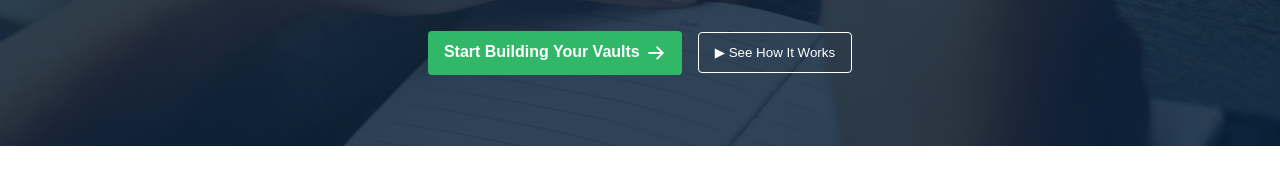
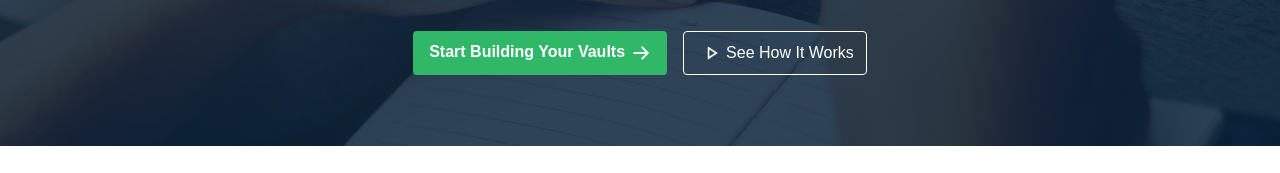
Before and after one commit to Irfan-alam-08/B13-A1, a plain HTML site: page index.html in a window 1280 px wide. Shown: the part 470-643 px from the top of the page. Drawn offline with Linux system fonts and the light colour scheme.

Commit message:
Hero-section button2 hover issue fixed

```diff
--- a/index.html
+++ b/index.html
@@ -29,12 +29,12 @@
                     <span class="dot"></span>
                     <span>Early Access Now Open</span>
                 </div>
-                <h1 class="herotxt">Structured thinking, <br><span class="grntxt">not just note-taking.</span></h1>
+                <h1 class="herotxt">Structured thinking,<br><span class="grntxt">not just note-taking.</span></h1>
                 <p1>A private space to store notes, links, and learning summaries — designed to <br>help you think clearly, connect ideas, and turn learning into long-term knowledge.</p1>
             </div>
             <div class="hero-buttons">
                 <button id="hero-button1"> <a href="#"></a>Start Building Your Vaults<span><img class="btn-arrow" src="/assets/ArrowRight.png" alt=""></span></button>
-                <button id="hero-button2"> <a href="#"></a>▶ See How It Works</button>
+                <button id="hero-button2"> <a href="#"></a><span><img class="play-btn" src="/assets/play.png" alt=""></span>See How It Works</button>
             </div>
 
         </section>
--- a/style.css
+++ b/style.css
@@ -130,13 +130,22 @@ p1{
     flex-direction: row;
     justify-content: center;
     align-items: center;
-    gap: 10;
-    padding: 12px 16px ;
+    gap: 5px;
+    padding: 11px 12px ;
     background: transparent;
     border: 1.5px solid #FFFFFF;
     border-radius: 4px;
     color: #FFFFFF;
-
+    font-size: 16px;
+    cursor: pointer;
+}
+.play-btn {
+    width: 20px;
+    height: 20px;
+    vertical-align: middle;
+}
+#hero-button2:hover .play-btn{
+    filter: brightness(0);
 }
 #hero-button2:hover{
     background-color: #fff5f5;
```
Also changed, not shown: assets/play.png (added).
